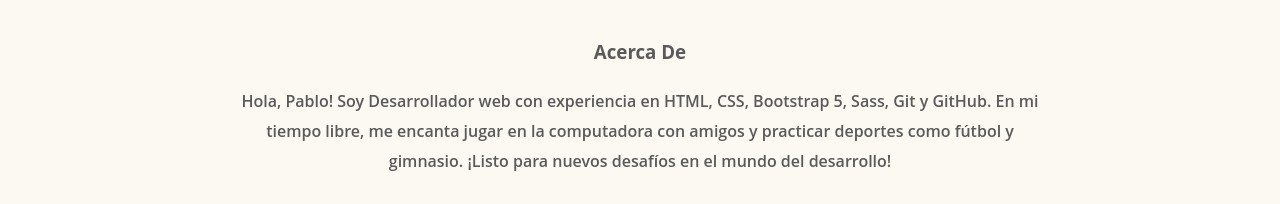
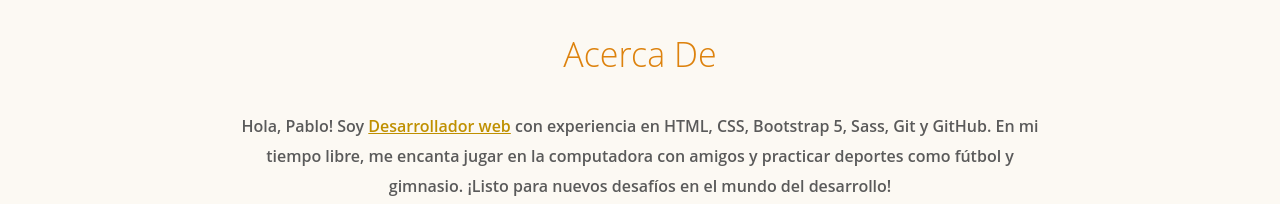
Before and after one commit to pabloacosta09/primer-portfolio, a plain HTML site: page index.html in a window 1280 px wide. Shown: the part 636-840 px from the top of the page. Drawn offline with Linux system fonts and the light colour scheme.

Commit message:
terminamos estilos acerca de

```diff
--- a/css/estilos.css
+++ b/css/estilos.css
@@ -102,5 +102,19 @@ header .contenedorTexto .texto .profesion{
     font-size: 1em;
     line-height: 30px;
     width: 80%;
-    margin: 40px auto
+    margin: 40px auto 60px auto;
 }
+
+.main .acercaDe .texto .titulo{
+    font-size: 34px;
+    line-height: 34px;
+    margin-bottom: 40px;
+    font-weight: 300;
+    color: #dd820d;
+    text-align: center;
+}
+
+.main .acercaDe .texto .bold{
+    color: #BF9000;
+    text-decoration: underline;
+}
```
